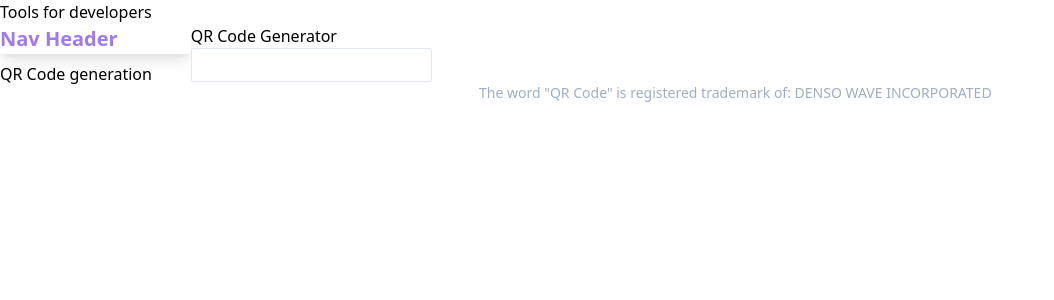
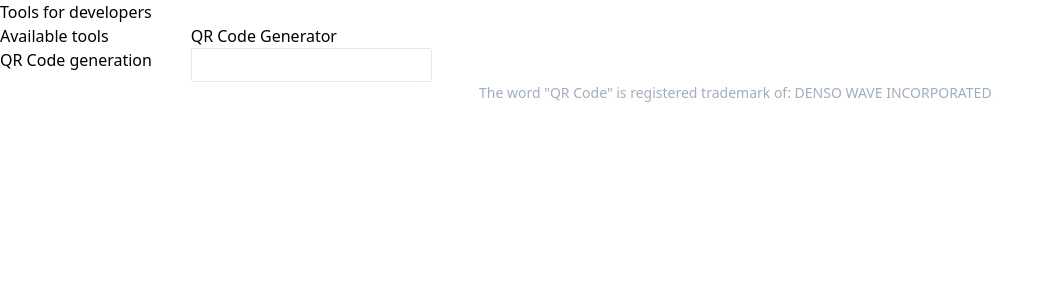
Before and after one commit to rsolci/dev-tools, a React (Create React App) app: page /dev-tools/qr-generation in a window 1280 px wide. Shown: the top 300 px of the page, without its empty margins (0-1054 px from the left). Built offline with nearby package versions, Linux system fonts and the light colour scheme.

Commit message:
Cleaning a little for deploy

```diff
--- a/src/components/layout/Sidebar.js
+++ b/src/components/layout/Sidebar.js
@@ -3,8 +3,8 @@ import React from 'react'
 const Sidebar = ({children}) => {
   return (
     <nav className='w-56 min-w-56'>
-      <header className='max-w-sm rounded overflow-hidden shadow-lg font-bold text-purple-500 text-xl mb-2'>
-        Nav Header
+      <header >
+        Available tools
       </header>
       <div>
         {children}
--- a/src/components/pages/Home.js
+++ b/src/components/pages/Home.js
@@ -3,7 +3,7 @@ import React from 'react'
 const Home = () => {
   return (
     <div>
-      /
+
     </div>
   )
 }
```
